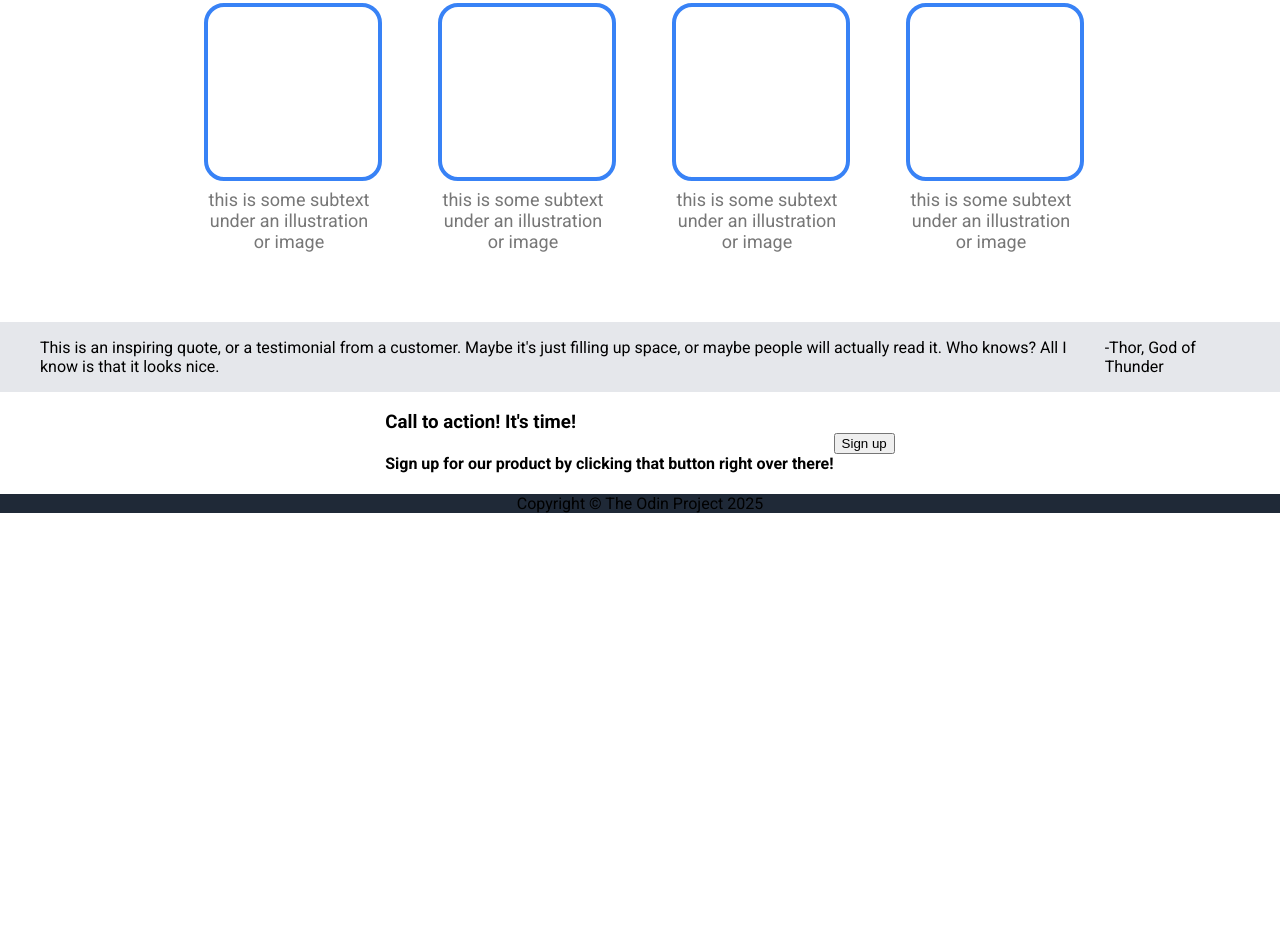
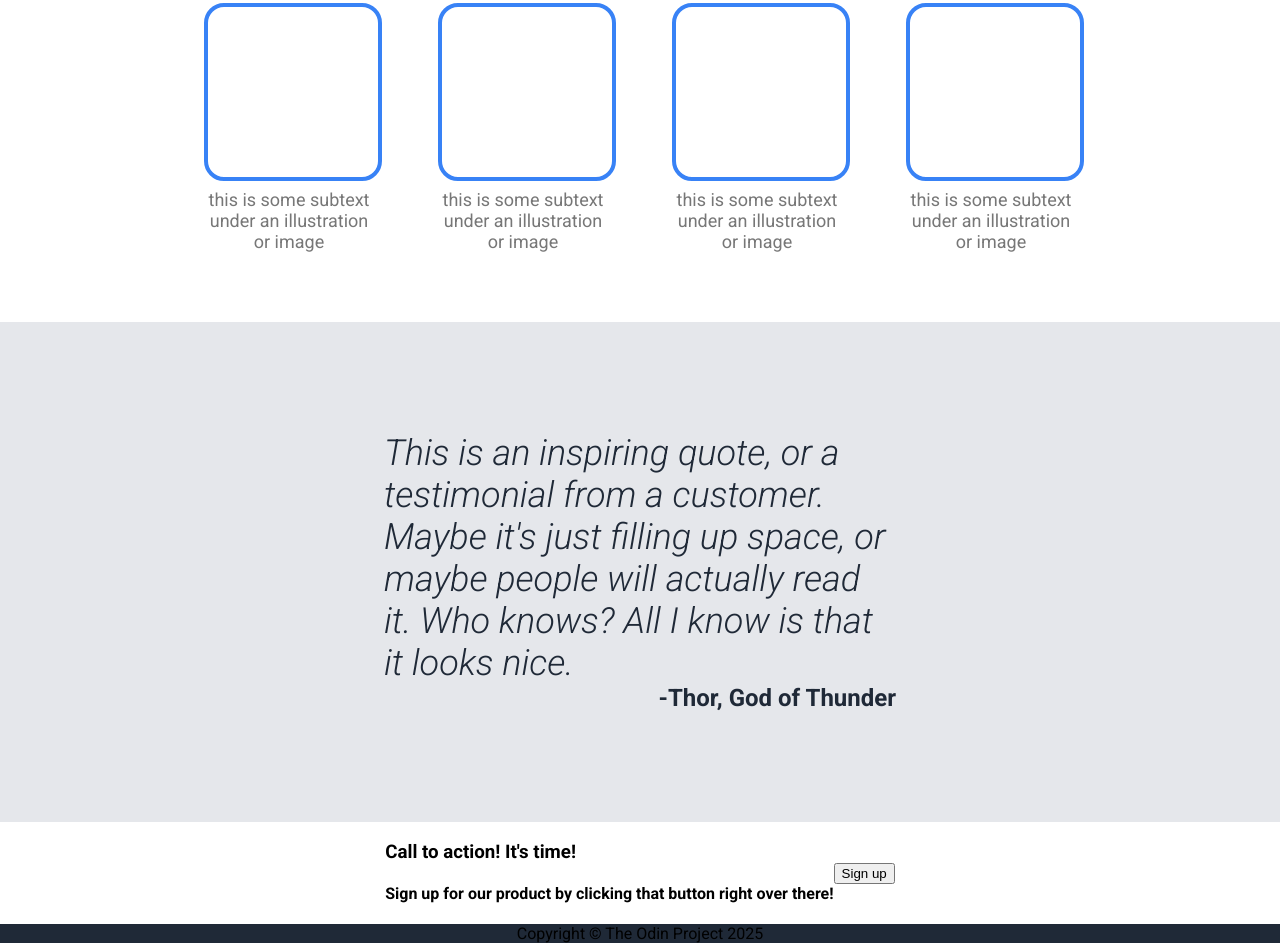
Before and after one commit to doofenshmirtzzz/landing-page, a plain HTML site: page index.html in a window 1280 px wide. Shown: the part 738-1681 px from the top of the page. Before the commit the page ends 1251 px from the top, so only its background shows below. Drawn offline with Linux system fonts and the light colour scheme.

Commit message:
Finish blockquote section styles

```diff
--- a/index.html
+++ b/index.html
@@ -56,7 +56,7 @@
   </div>
   <div class="gray">
     <div class="blockquote centered container">
-      <p class="blockquote">This is an inspiring quote, or a testimonial from a customer. Maybe it's just filling up space, or maybe people will actually read it. Who knows? All I know is that it looks nice.</p>
+      <p class="quote">This is an inspiring quote, or a testimonial from a customer. Maybe it's just filling up space, or maybe people will actually read it. Who knows? All I know is that it looks nice.</p>
       <p class="citation">-Thor, God of Thunder</p>
     </div>
   </div>
--- a/style.css
+++ b/style.css
@@ -135,3 +135,25 @@ ul {
   color: #777;
   text-align: center;
 }
+
+.blockquote {
+  height: 500px;
+  flex-direction: column;
+  padding: 0 30%;
+}
+
+.quote {
+  font-size: 36px;
+  font-weight: 300;
+  font-style: italic;
+  color: #1F2937;
+  margin: 0;
+}
+
+.citation {
+  font-size: 24px;
+  font-weight: 700;
+  color: #1F2937;
+  margin: 0;
+  align-self: flex-end;
+}
```
